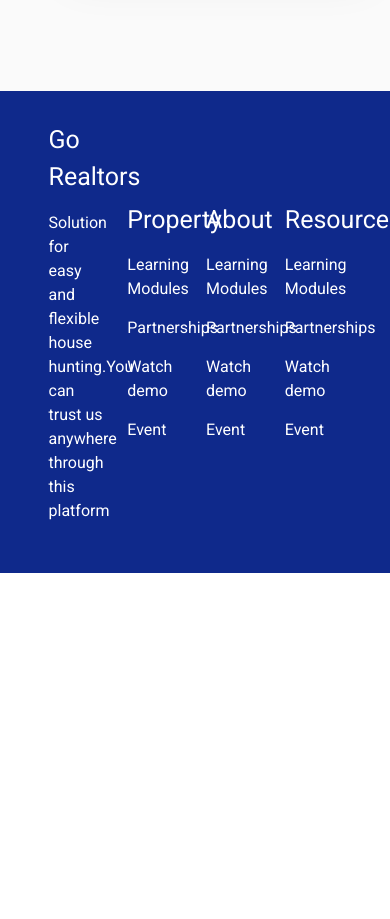
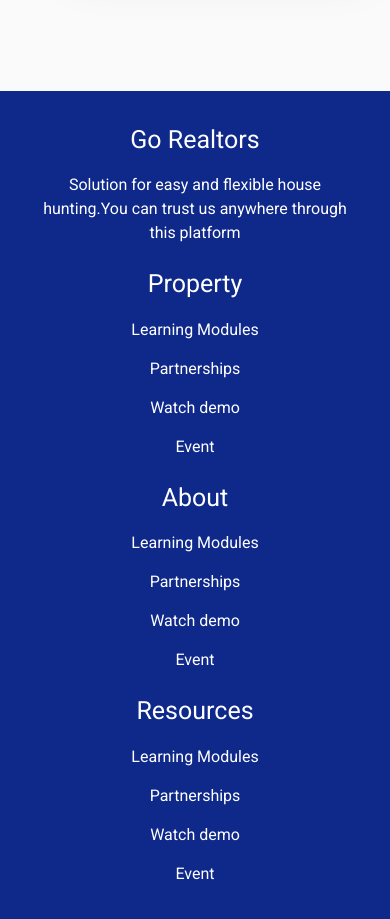
Before and after one commit to Pankaj-Phour/GoRealtors, an Angular app: page / in a window 390 px wide. Shown: the part 4240-5159 px from the top of the page. Before the commit the page ends 4813 px from the top, so only its background shows below. Built offline with nearby package versions, Linux system fonts and the light colour scheme; a web font is replaced by a local one; what tw-elements would draw is missing.

Commit message:
Footer UI updated for mobile

```diff
--- a/src/app/footer/footer.component.scss
+++ b/src/app/footer/footer.component.scss
@@ -34,3 +34,17 @@
     flex-direction: column;
     row-gap: 15px;
 }
+
+
+
+
+// CSS for mobile devices
+.container{
+    display: flex;
+    flex-direction: column;
+    row-gap: 20px;
+}
+.footer{
+    text-align: center;
+    width: 100%;
+}
```
